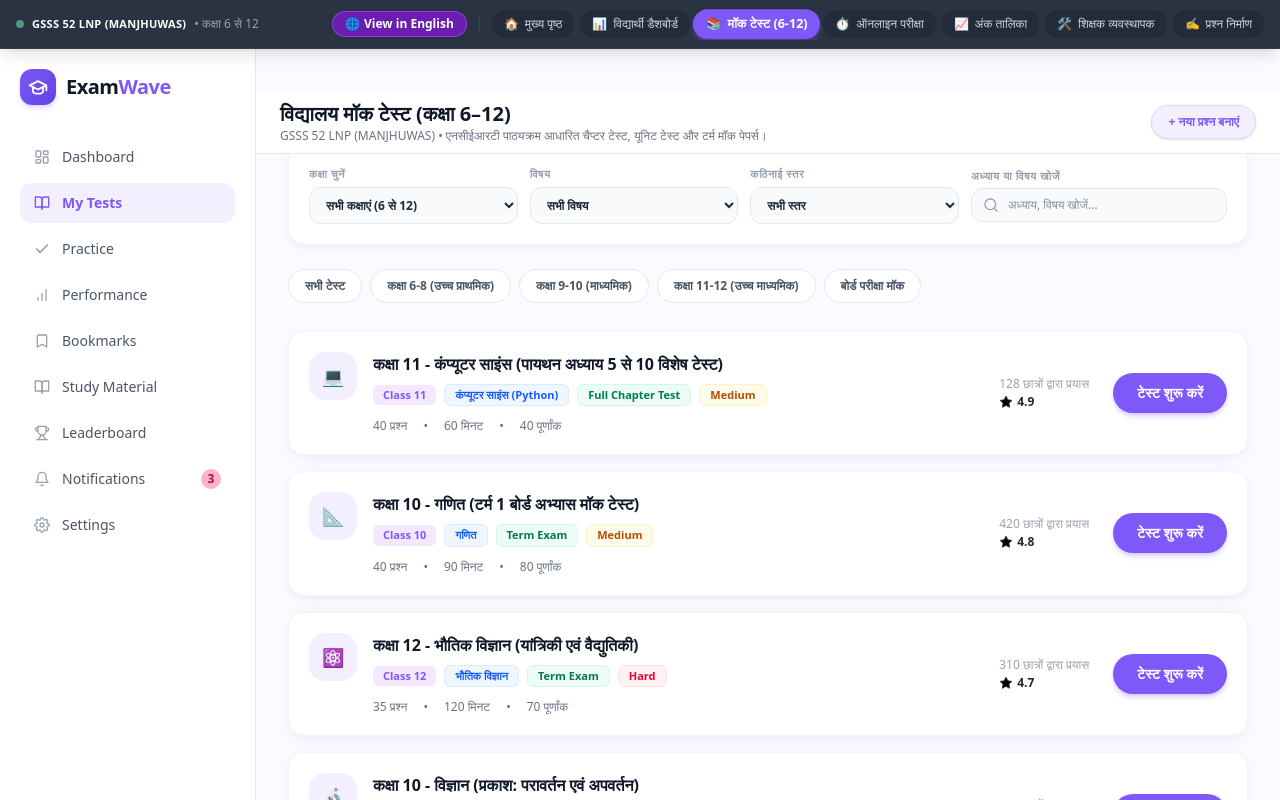
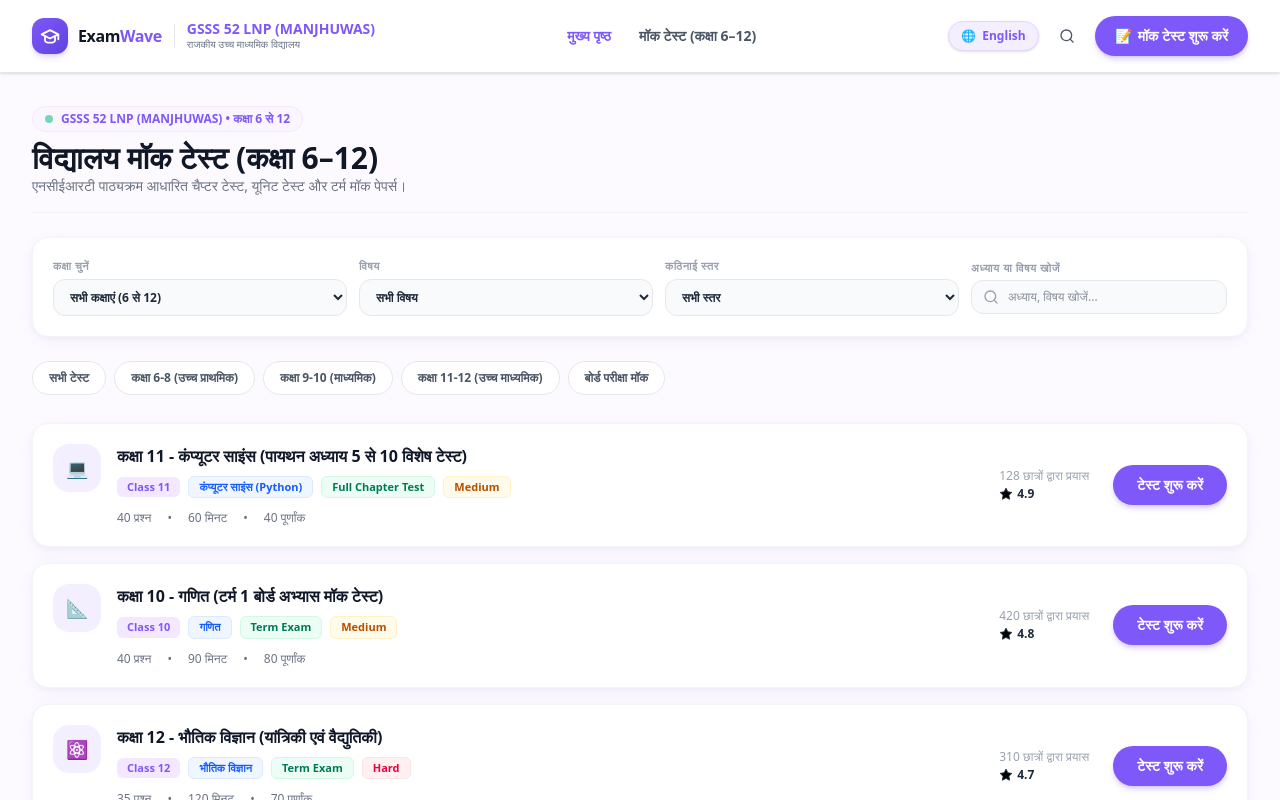
Before and after one commit to sanjaytakhar/dream, a React (Vite) app: page / in a window 1280 px wide. Both pictures are taken after a click on the button "Search exams". Shown: the top 800 px of the page. Built offline with nearby package versions, Linux system fonts and the light colour scheme.

Commit message:
Remove login portal, student dashboard, report card button, admin, question creator and profile from UI

```diff
--- a/src/App.jsx
+++ b/src/App.jsx
@@ -1,15 +1,10 @@
 import React, { useState } from 'react';
-import { ScreenSwitcher } from './components/common/ScreenSwitcher';
 import { Navbar } from './components/common/Navbar';
-import { DesignSystemBar } from './components/common/DesignSystemBar';
 
 import { LandingPage } from './components/screens/LandingPage';
-import { StudentDashboard } from './components/screens/StudentDashboard';
 import { MockTestsCatalog } from './components/screens/MockTestsCatalog';
 import { ExamEngine } from './components/screens/ExamEngine';
 import { TestResults } from './components/screens/TestResults';
-import { AdminDashboard } from './components/screens/AdminDashboard';
-import { QuestionCreator } from './components/screens/QuestionCreator';
 
 import { mockTests, defaultQuestions } from './data/mockData';
 import { class11CsQuestions } from './data/class11CsQuestions';
@@ -23,12 +18,11 @@ import {
 
 export function App() {
   const [currentScreen, setCurrentScreen] = useState('landing');
-  const [lang, setLang] = useState('hi'); // Defaulting to Hindi or easily toggleable
+  const [lang, setLang] = useState('hi'); // Defaulting to Hindi
   const [selectedClassFilter, setSelectedClassFilter] = useState('All');
-  const [activeTest, setActiveTest] = useState(mockTests[0]); // Default to active test
-  const [activeQuestions, setActiveQuestions] = useState(class11CsQuestions);
+  const [activeTest, setActiveTest] = useState(mockTests[0]);
+  const [activeQuestions, setActiveQuestions] = useState(class8CropQuestions);
   const [examSummary, setExamSummary] = useState(null);
-  const [customQuestions, setCustomQuestions] = useState([]);
 
   const toggleLang = () => {
     setLang((prev) => (prev === 'en' ? 'hi' : 'en'));
@@ -75,47 +69,30 @@ export function App() {
     window.scrollTo({ top: 0, behavior: 'smooth' });
   };
 
-  const handleQuestionCreated = (question) => {
-    setCustomQuestions((prev) => [question, ...prev]);
-  };
-
   return (
     <div className="min-h-screen flex flex-col bg-[#FDFAFF] font-sans antialiased text-[#1F2937]">
-      {/* Top Floating Screen Navigator with Hindi/English Toggle */}
-      <ScreenSwitcher
-        currentScreen={currentScreen}
-        onSelectScreen={(screenId) => {
-          setCurrentScreen(screenId);
-          window.scrollTo({ top: 0, behavior: 'smooth' });
-        }}
-        lang={lang}
-        onToggleLang={toggleLang}
-      />
-
-      {/* Conditional Top Navbar on public pages */}
-      {(currentScreen === 'landing') && (
+      {/* Clean School Header across all browsing pages */}
+      {currentScreen !== 'cbt' && (
         <Navbar
-          onNavigate={setCurrentScreen}
+          onNavigate={(screen) => {
+            setCurrentScreen(screen);
+            window.scrollTo({ top: 0, behavior: 'smooth' });
+          }}
           lang={lang}
           onToggleLang={toggleLang}
         />
       )}
 
-      {/* Main Screen View with Language prop */}
+      {/* Main Student Portal View */}
       <div className="flex-1">
         {currentScreen === 'landing' && (
           <LandingPage
-            onNavigate={setCurrentScreen}
+            onNavigate={(screen) => {
+              setCurrentScreen(screen);
+              window.scrollTo({ top: 0, behavior: 'smooth' });
+            }}
             onStartTest={handleStartExam}
             onSelectClassFilter={(cls) => setSelectedClassFilter(cls)}
-            lang={lang}
-          />
-        )}
-
-        {currentScreen === 'dashboard' && (
-          <StudentDashboard
-            onNavigate={setCurrentScreen}
-            onStartTest={handleStartExam}
             lang={lang}
           />
         )}
@@ -123,7 +100,10 @@ export function App() {
         {currentScreen === 'catalog' && (
           <MockTestsCatalog
             selectedClassFilter={selectedClassFilter}
-            onNavigate={setCurrentScreen}
+            onNavigate={(screen) => {
+              setCurrentScreen(screen);
+              window.scrollTo({ top: 0, behavior: 'smooth' });
+            }}
             onStartTest={handleStartExam}
             lang={lang}
           />
@@ -144,29 +124,14 @@ export function App() {
             examSummary={examSummary}
             questions={activeQuestions}
             testInfo={activeTest}
-            onNavigate={setCurrentScreen}
-            lang={lang}
-          />
-        )}
-
-        {currentScreen === 'admin' && (
-          <AdminDashboard
-            onNavigate={setCurrentScreen}
-            lang={lang}
-          />
-        )}
-
-        {currentScreen === 'question-creator' && (
-          <QuestionCreator
-            onNavigate={setCurrentScreen}
-            onQuestionCreated={handleQuestionCreated}
+            onNavigate={(screen) => {
+              setCurrentScreen(screen);
+              window.scrollTo({ top: 0, behavior: 'smooth' });
+            }}
             lang={lang}
           />
         )}
       </div>
-
-      {/* Bottom Live Design System Token Specs */}
-      <DesignSystemBar />
     </div>
   );
 }
--- a/src/components/common/Navbar.jsx
+++ b/src/components/common/Navbar.jsx
@@ -6,7 +6,7 @@ export const Navbar = ({ onNavigate, lang = 'en', onToggleLang }) => {
   const t = translations[lang] || translations.en;
 
   return (
-    <header className="w-full bg-white/95 backdrop-blur-md border-b border-[#E5E7EB] sticky top-[41px] z-40 transition-all">
+    <header className="w-full bg-white/95 backdrop-blur-md border-b border-[#E5E7EB] sticky top-0 z-40 transition-all shadow-sm">
       <div className="max-w-7xl mx-auto px-4 sm:px-6 lg:px-8 h-18 flex items-center justify-between">
         {/* Logo & School Branding */}
         <div onClick={() => onNavigate('landing')} className="flex items-center gap-3 cursor-pointer">
@@ -22,8 +22,8 @@ export const Navbar = ({ onNavigate, lang = 'en', onToggleLang }) => {
           </div>
         </div>
 
-        {/* Center Links */}
-        <nav className="hidden lg:flex items-center gap-7 text-sm font-medium text-gray-600">
+        {/* Center Links: Home & Mock Tests Only */}
+        <nav className="hidden sm:flex items-center gap-7 text-sm font-medium text-gray-600">
           <button
             onClick={() => onNavigate('landing')}
             className="text-[#7F58FA] font-bold transition-colors hover:text-[#6C44E8]"
@@ -32,21 +32,9 @@ export const Navbar = ({ onNavigate, lang = 'en', onToggleLang }) => {
           </button>
           <button
             onClick={() => onNavigate('catalog')}
-            className="text-gray-600 hover:text-[#7F58FA] transition-colors"
+            className="text-gray-600 hover:text-[#7F58FA] transition-colors font-semibold"
           >
-            {t.navExams}
-          </button>
-          <button
-            onClick={() => onNavigate('dashboard')}
-            className="text-gray-600 hover:text-[#7F58FA] transition-colors"
-          >
-            {lang === 'hi' ? 'विद्यार्थी पोर्टल' : 'Student Portal'}
-          </button>
-          <button
-            onClick={() => onNavigate('admin')}
-            className="text-gray-600 hover:text-[#7F58FA] transition-colors"
-          >
-            {lang === 'hi' ? 'शिक्षक पोर्टल' : 'Faculty'}
+            {lang === 'hi' ? 'मॉक टेस्ट (कक्षा 6–12)' : 'Mock Tests (Class 6–12)'}
           </button>
         </nav>
 
--- a/src/components/screens/MockTestsCatalog.jsx
+++ b/src/components/screens/MockTestsCatalog.jsx
@@ -1,5 +1,4 @@
 import React, { useState, useEffect } from 'react';
-import { StudentSidebar } from '../common/Sidebar';
 import { SearchIcon, StarIcon } from '../common/Icons';
 import { mockTests } from '../../data/mockData';
 import { translations } from '../../data/translations';
@@ -55,24 +54,20 @@ export const MockTestsCatalog = ({ onNavigate, onStartTest, selectedClassFilter
   });
 
   return (
-    <div className="min-h-screen bg-[#FDFAFF] flex">
-      <StudentSidebar activeTab="My Tests" onNavigate={onNavigate} />
-
-      <div className="flex-1 flex flex-col min-w-0 overflow-y-auto">
-        <header className="h-16 bg-white border-b border-[#E5E7EB] px-6 flex items-center justify-between sticky top-[41px] z-30">
+    <div className="min-h-screen bg-[#FDFAFF] text-[#1F2937]">
+      <div className="max-w-7xl mx-auto px-4 sm:px-6 lg:px-8 py-8">
+        <header className="mb-6 flex flex-col sm:flex-row sm:items-center justify-between gap-4 pb-4 border-b border-gray-100">
           <div>
-            <h1 className="text-xl font-extrabold text-gray-900">{t.catalogTitle}</h1>
-            <p className="text-xs text-gray-500">GSSS 52 LNP (MANJHUWAS) &bull; {t.catalogSubtitle}</p>
+            <div className="inline-flex items-center gap-2 px-3 py-1 rounded-full bg-purple-50 text-[#7F58FA] text-xs font-bold border border-purple-100 mb-2">
+              <span className="w-2 h-2 rounded-full bg-emerald-500 animate-pulse"></span>
+              <span>GSSS 52 LNP (MANJHUWAS) &bull; {isHi ? 'कक्षा 6 से 12' : 'Classes 6 to 12'}</span>
+            </div>
+            <h1 className="text-2xl sm:text-3xl font-extrabold text-gray-900">{t.catalogTitle}</h1>
+            <p className="text-xs sm:text-sm text-gray-500">{t.catalogSubtitle}</p>
           </div>
-          <button
-            onClick={() => onNavigate('question-creator')}
-            className="px-4 py-2 rounded-full bg-[#F3EFFF] text-[#7F58FA] hover:bg-[#7F58FA] hover:text-white text-xs font-bold transition-all border border-purple-200 shadow-sm"
-          >
-            {isHi ? '+ नया प्रश्न बनाएं' : '+ Create Class Test'}
-          </button>
         </header>
 
-        <main className="p-6 sm:p-8 space-y-6 max-w-7xl">
+        <main className="space-y-6">
           {/* Filter Bar with School Class */}
           <div className="bg-white p-4 sm:p-5 rounded-2xl border border-gray-100 shadow-soft flex flex-wrap items-center gap-3">
             {/* School Class */}
--- a/src/components/screens/TestResults.jsx
+++ b/src/components/screens/TestResults.jsx
@@ -1,7 +1,6 @@
 import React, { useState } from 'react';
-import { StudentSidebar } from '../common/Sidebar';
-import { DownloadIcon } from '../common/Icons';
-import { defaultQuestions } from '../../data/mockData';
+import { DownloadIcon, ChevronRight, CheckIcon, CloseIcon } from '../common/Icons';
+import { mockTests } from '../../data/mockData';
 import { translations } from '../../data/translations';
 
 export const TestResults = ({ examSummary, questions, testInfo, onNavigate, lang = 'en' }) => {
@@ -82,28 +81,34 @@ export const TestResults = ({ examSummary, questions, testInfo, onNavigate, lang
   });
 
   return (
-    <div className="min-h-screen bg-[#FDFAFF] flex">
-      <StudentSidebar activeTab="Performance" onNavigate={onNavigate} />
-
-      <div className="flex-1 flex flex-col min-w-0 overflow-y-auto">
-        <header className="h-16 bg-white border-b border-[#E5E7EB] px-6 flex items-center justify-between sticky top-[41px] z-30">
+    <div className="min-h-screen bg-[#FDFAFF] text-[#1F2937]">
+      <div className="max-w-7xl mx-auto px-4 sm:px-6 lg:px-8 py-8">
+        <header className="mb-6 flex flex-col sm:flex-row sm:items-center justify-between gap-4 pb-4 border-b border-gray-100">
           <div>
-            <h1 className="text-xl font-extrabold text-gray-900">{t.resultsTitle}</h1>
-            <p className="text-xs text-gray-500">
-              GSSS 52 LNP (MANJHUWAS) &bull; {activeTestInfo ? (isHi ? activeTestInfo.titleHi || activeTestInfo.title : activeTestInfo.title) : (isHi ? 'कक्षा 10 मूल्यांकन रिपोर्ट' : 'Class 10 Assessment Report Card')}
+            <h1 className="text-2xl sm:text-3xl font-extrabold text-gray-900">{t.resultsTitle}</h1>
+            <p className="text-xs sm:text-sm text-gray-500">
+              GSSS 52 LNP (MANJHUWAS) &bull; {activeTestInfo ? (isHi ? activeTestInfo.titleHi || activeTestInfo.title : activeTestInfo.title) : (isHi ? 'मूल्यांकन रिपोर्ट' : 'Assessment Report Card')}
             </p>
           </div>
 
+          <div className="flex items-center gap-3">
+            <button
+              onClick={() => onNavigate('catalog')}
+              className="px-5 py-2.5 rounded-full bg-[#7F58FA] hover:bg-[#6C44E8] text-white text-xs font-bold transition-all shadow-md shadow-[#7F58FA]/20"
+            >
+              {isHi ? '← अन्य टेस्ट दें' : '← Take Another Test'}
+            </button>
             <button
               onClick={() => window.print()}
-            className="flex items-center gap-2 px-4 py-2 rounded-full border border-purple-200 bg-[#F3EFFF] text-[#7F58FA] hover:bg-[#7F58FA] hover:text-white text-xs font-bold transition-all shadow-sm"
+              className="flex items-center gap-2 px-4 py-2.5 rounded-full border border-purple-200 bg-[#F3EFFF] text-[#7F58FA] hover:bg-[#7F58FA] hover:text-white text-xs font-bold transition-all shadow-sm"
             >
               <DownloadIcon className="w-3.5 h-3.5" />
               <span>{t.downloadReport}</span>
             </button>
+          </div>
         </header>
 
-        <main className="p-6 sm:p-8 space-y-7 max-w-7xl">
+        <main className="space-y-7">
           <div className="grid grid-cols-1 lg:grid-cols-12 gap-6">
 
             {/* Donut Score Gauge */}
```
Lines whose indentation alone changed are shown as unchanged.
